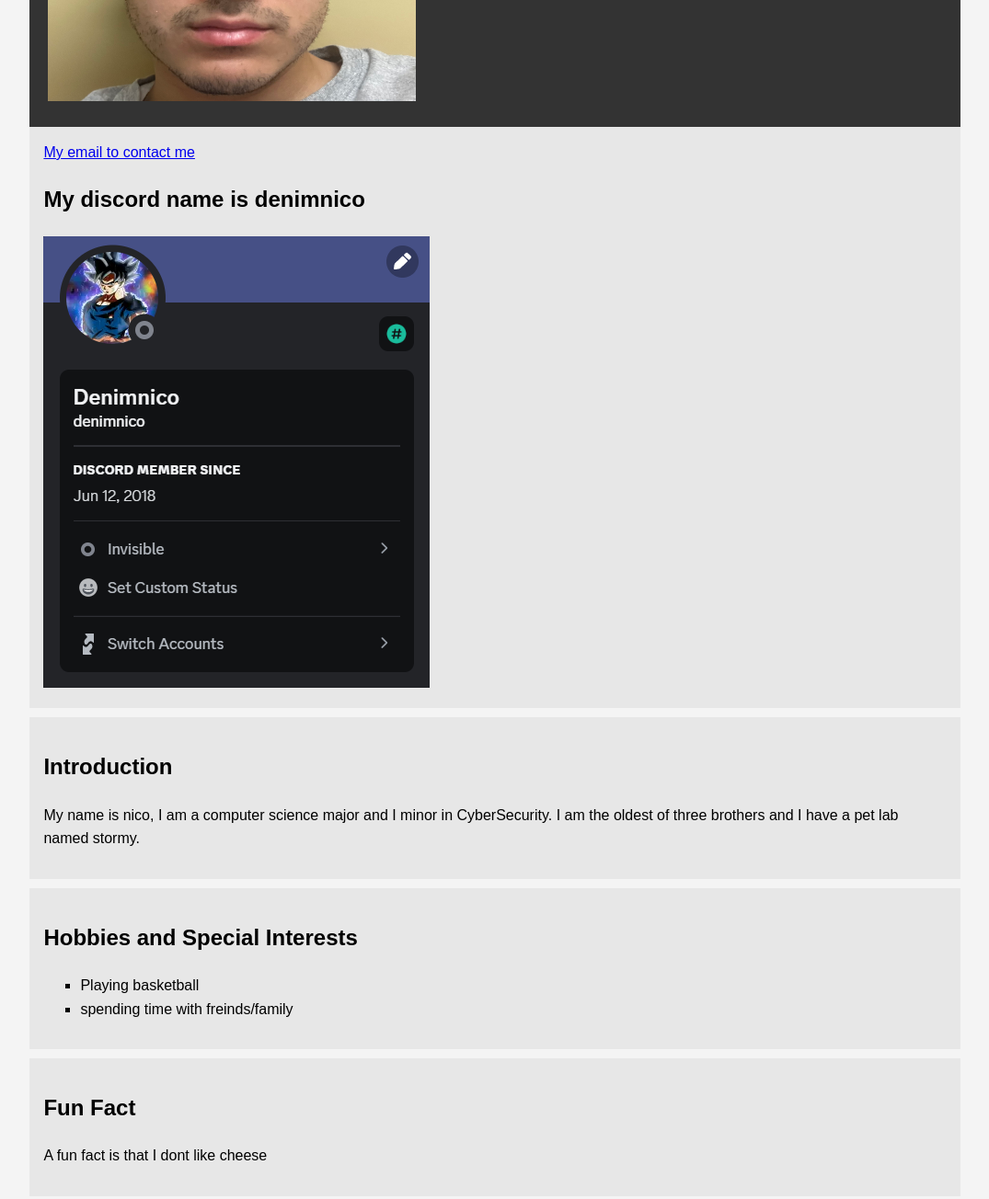
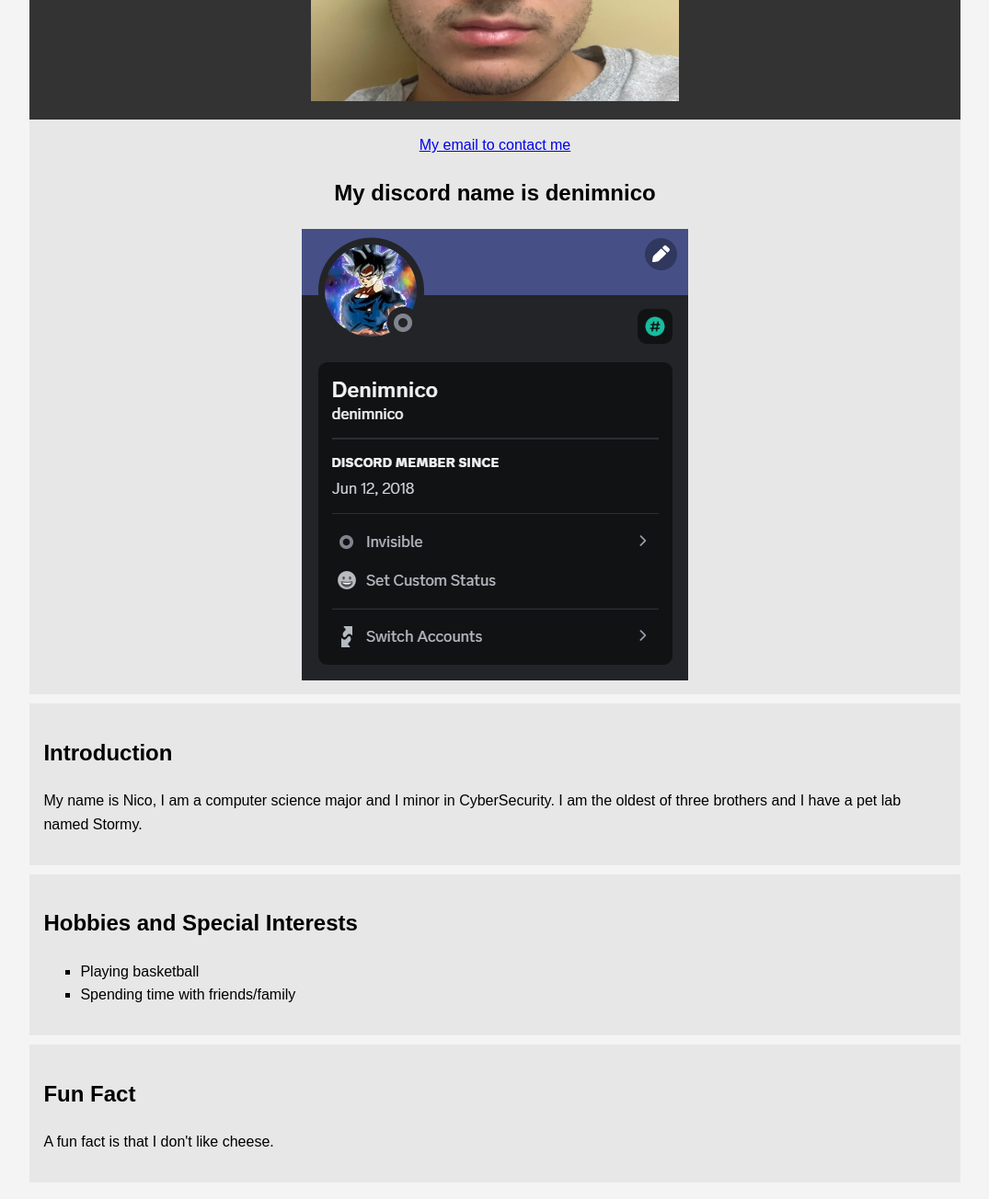
Before and after one commit to denimnico/denimnico.github.io-me, a plain HTML site: page index.html in a window 1280 px wide. Shown: the part 420-1724 px from the top of the page at 92% size, without its empty margins (102-1177 px from the left). Drawn offline with Linux system fonts and the light colour scheme.

Commit message:
modified:   index.html

```diff
--- a/index.html
+++ b/index.html
@@ -17,17 +17,29 @@
             background: #333;
             color: #fff;
             padding: 20px;
+            text-align: center; /* Center content in the main-info section */
         }
         .main-info h1 {
             margin: 0;
         }
-        .hobbies, .r1, .intro,.fun-fact {
+        .main-info img {
+            display: block; /* Ensures the image behaves as a block-level element */
+            margin: auto;   /* Centers the image horizontally */
+        }
+        .hobbies, .r1, .intro, .fun-fact {
             background: #e7e7e7;
             padding: 15px;
             margin-bottom: 10px;
-            ul {
-    list-style-type: square;
-  }
+        }
+        .hobbies ul {
+            list-style-type: square;
+        }
+        .r1 {
+            text-align: center; /* Center content in this section */
+        }
+        .r1 img {
+            display: block;
+            margin: auto; /* Centers the image */
         }
     </style>
 </head>
@@ -36,19 +48,19 @@
         <header class="main-info">
             <h1>Nicolas Paredes</h1>
             <h1>Preferred Name: Nico</h1>
-            <img src = "me_pic.jpg" alt = "Preferred Name: Nico" width="400" height="400">
+            <img src="me_pic.jpg" alt="Preferred Name: Nico" width="400" height="400">
         </header>
 
         <section class="r1">
-            <a href = "nicolasdparedes@lewisu.edu"> My email to contact me</a>
-			<h2>My discord name is denimnico</h2>
-            <img src = "discord.png"/>
+            <a href="mailto:nicolasdparedes@lewisu.edu">My email to contact me</a>
+            <h2>My discord name is denimnico</h2>
+            <img src="discord.png" alt="Discord Logo" />
         </section>
 
-		<section class="intro">
+        <section class="intro">
             <h2>Introduction</h2>
-            <p>My name is nico, I am a computer science major and I minor in CyberSecurity. I am the oldest of three brothers and
-                I have a pet lab named stormy.
+            <p>My name is Nico, I am a computer science major and I minor in CyberSecurity. I am the oldest of three brothers and
+               I have a pet lab named Stormy.
             </p>
         </section>
 
@@ -56,14 +68,13 @@
             <h2>Hobbies and Special Interests</h2>
             <ul>
                 <li>Playing basketball</li>
-            <li>spending time with freinds/family</li>
-
+                <li>Spending time with friends/family</li>
             </ul>
         </section>
 
         <section class="fun-fact">
             <h2>Fun Fact</h2>
-            <p>A fun fact is that I dont like cheese</p>
+            <p>A fun fact is that I don't like cheese.</p>
         </section>
     </div>
 </body>
```
